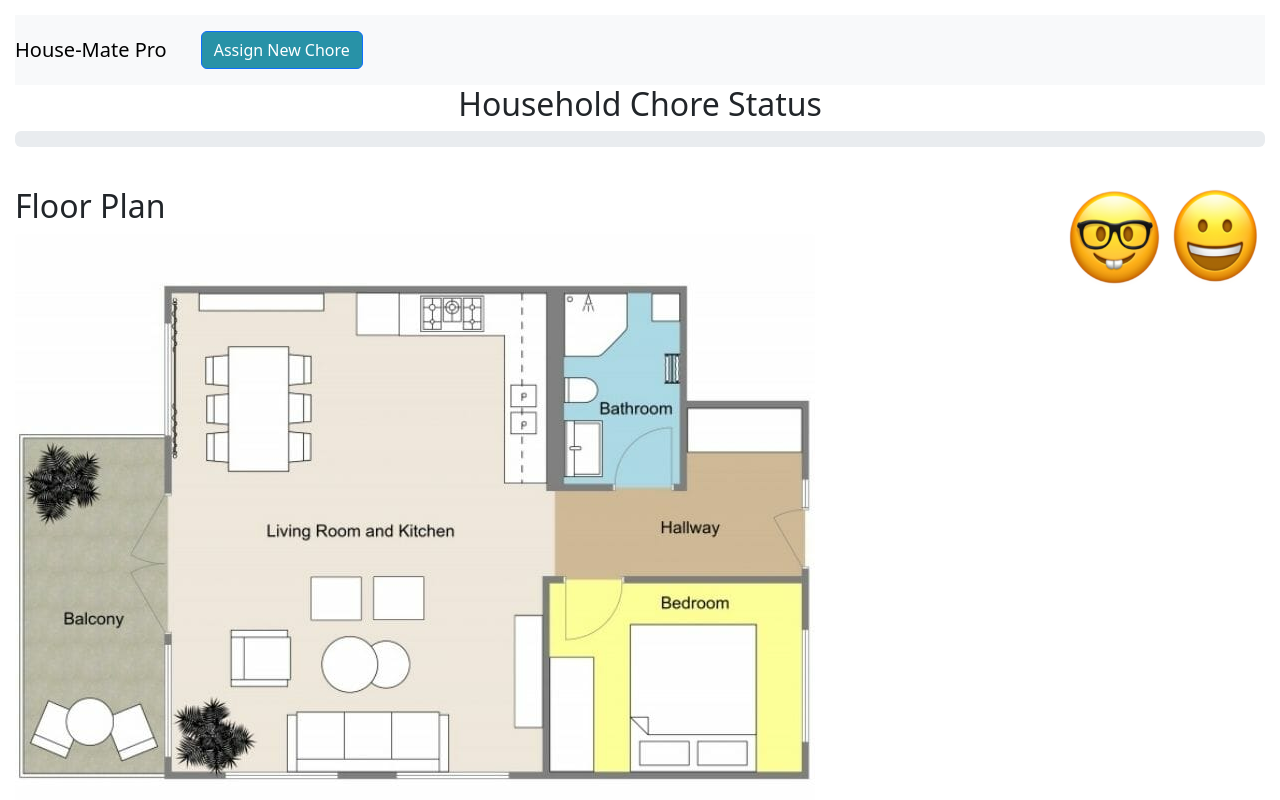
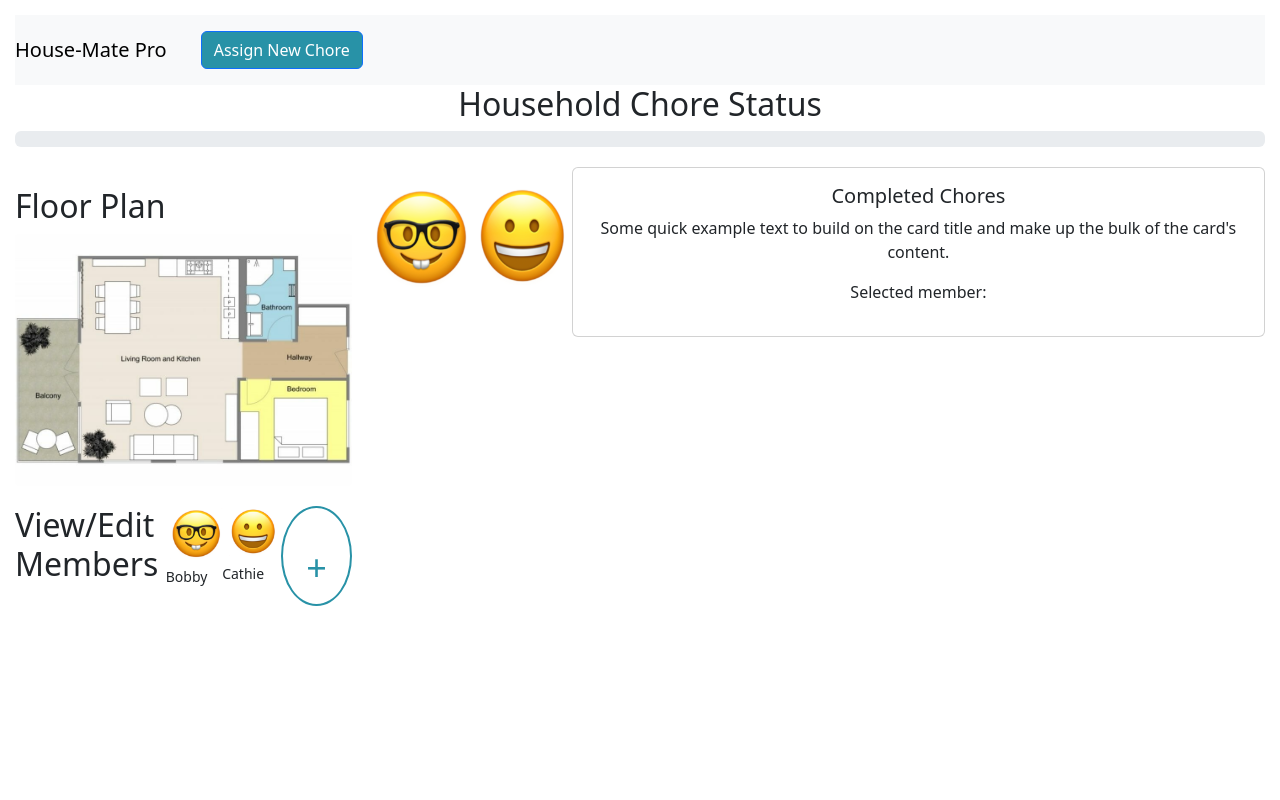
Before and after one commit to giselle-arboleda/Final-Project, a React (Create React App) app in the folder housemate-pro/: page / in a window 1280 px wide. Shown: the top 800 px of the page. Built offline with nearby package versions, Linux system fonts and the light colour scheme.

Commit message:
debugging for chorebox

```diff
--- a/housemate-pro/src/App.js
+++ b/housemate-pro/src/App.js
@@ -5,10 +5,15 @@
 import Navbar from './components/Navbar';
 import ChoreBox from "./components/ChoreBox";
 import DraggableMember from './components/DraggableMember';
+// to disable warning when building
+// eslint-disable-next-line
 import FloorPlan from './components/FloorPlan';
 import { ProgressBar } from 'react-bootstrap';
 import 'bootstrap/dist/css/bootstrap.min.css';
 import './App.css';
+
+// import Logger from 'simple-console-logger';
+// Logger.configure({level: 'debug'});
 
 const initialMembers = [
   {
@@ -39,6 +44,8 @@
   const [showAddMemberForm, setShowAddMemberForm] = useState(false);
   const [showAssignChoreForm, setShowAssignChoreForm] = useState(false);
   const [selectedMember, setSelectedMember] = useState(null);
+  // to disable warning when building
+// eslint-disable-next-line
   const [members, setMembers] = useState(initialMembers);
   const alertPlaceholder = document.getElementById('liveAlertPlaceholder')
   const appendAlert = (message, type) => {
@@ -78,6 +85,7 @@
         ...myMember,
         chores: [...myMember.chores, chore],
       });
+      console.print("setSelectedMember: selected Member: " + selectedMember);
       setShowAssignChoreForm(false);
   };
 
@@ -99,6 +107,7 @@
 
   const selectMember = (member) => {
     setSelectedMember(member);
+    console.log("App.js selectMember function -> selectMember.name:" + member.name);
   };
 
   const handleReset=()=> {
@@ -118,6 +127,8 @@
     );
   };
 
+  // to disable warning when building
+  // eslint-disable-next-line
   const handleDrop = (member, position) => {
     setHouseholdMembers((prevMembers) =>
       prevMembers.map((m) =>
@@ -200,7 +211,8 @@
         ))}
         </div>
 
-        {/* <ChoreBox selectedMember={selectedMember}></ChoreBox> */}
+        <ChoreBox selectedMember={selectedMember}></ChoreBox>
+        {console.log("AppJS APP()-> selectedMember: " + selectedMember)}
 
         {/* Ideally the below code would go into ChoreBox.js. But I'm Having trouble passing selectedMember into ChoreBox.js */}
         {selectedMember && (
--- a/housemate-pro/src/components/ChoreBox.js
+++ /dev/null
@@ -1,24 +0,0 @@
-// import React, { useState } from 'react';
-import './ChoreBox.scss';
-
-// From Bootstrap
-// https://getbootstrap.com/docs/5.3/components/card/
-function ChoreBox(selectedMember){
-
-
-    return (
-        <div className="card">
-        {/* <img src="..." className="card-img-top" alt="..."/> */}
-        <div className="card-body">
-            {selectedMember === null && (<h5 className="card-title">All Chores</h5>)}
-
-
-            <p className="card-text">Some quick example text to build on the card title and make up the bulk of the card's content.</p>
-            {/* <a href="#" className="btn btn-primary">Go somewhere</a> */}
-            <p> Selected member: {selectedMember.chores}</p>
-        </div>
-        </div>
-    );
-}
-
-export default ChoreBox;
--- /dev/null
+++ b/housemate-pro/src/components/ChoreBox.jsx
@@ -0,0 +1,43 @@
+// import React, { useState } from 'react';
+import './ChoreBox.scss';
+
+// From Bootstrap
+// https://getbootstrap.com/docs/5.3/components/card/
+function ChoreBox(selectedMember){
+    console.log("ChoreBox -> selectedMember: " + selectedMember);
+    console.log("ChoreBox -> selectedMember.name: " + selectedMember.name);
+
+    if (selectedMember.name  === undefined){
+        console.log("ChoreBox -> SELECTED MEMBER === NULL");
+        return (
+            <div className="card">
+            {/* <img src="..." className="card-img-top" alt="..."/> */}
+            <div className="card-body">
+                {/* {selectedMember === null && (<h5 className="card-title">All Chores</h5>)} */}
+                <h5 className = "card-title">Completed Chores</h5>
+                <p className="card-text">Some quick example text to build on the card title and make up the bulk of the card's content.</p>
+                {/* <a href="#" className="btn btn-primary">Go somewhere</a> */}
+                <p> Selected member: {selectedMember.name}</p>
+            </div>
+            </div>);
+    }else{
+        console.log("ChoreBox -> SELECTED MEMBER != NULL");
+        return (
+            <div className="card">
+            {/* <img src="..." className="card-img-top" alt="..."/> */}
+            <div className="card-body">
+                <h5 className="card-title">All Chores</h5>
+                <h5 className = "card-title"> {selectedMember.name}'s Chores</h5>
+
+                <p className="card-text">Some quick example text to build on the card title and make up the bulk of the card's content.</p>
+                {/* <a href="#" className="btn btn-primary">Go somewhere</a> */}
+                <p> Selected member: {selectedMember.name}</p>
+            </div>
+            </div>
+        );
+    }
+
+
+}
+
+export default ChoreBox;
```
